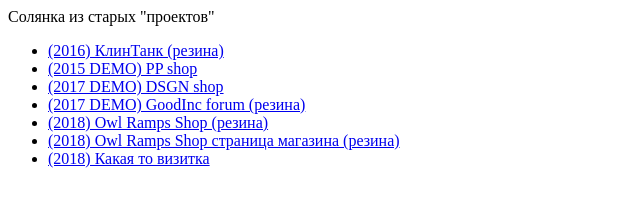
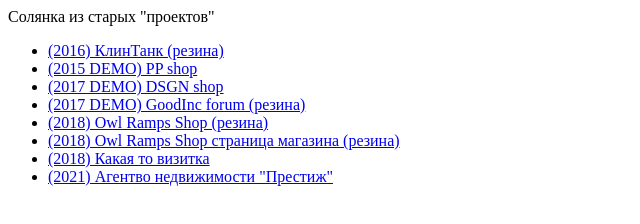
Before and after one commit to d4rxt4r/some-stuff, a plain HTML site: page index.html in a window 1280 px wide. Shown: the whole page, without its empty margins (0-640 px from the left). Drawn offline with Linux system fonts and the light colour scheme.

Commit message:
Update index.html

```diff
--- a/index.html
+++ b/index.html
@@ -19,6 +19,7 @@
         <li><a href="owl-shop" target="_blank">(2018) Owl Ramps Shop (резина)</a></li>
         <li><a href="owl-shop-second" target="_blank">(2018) Owl Ramps Shop страница магазина (резина)</a></li>
         <li><a href="vla1k" target="_blank">(2018) Какая то визитка</a></li>
+        <li><a href="prestige" target="_blank">(2021) Агентво недвижимости "Престиж"</a></li>
     </ul>
 </body>
 </html>
```
